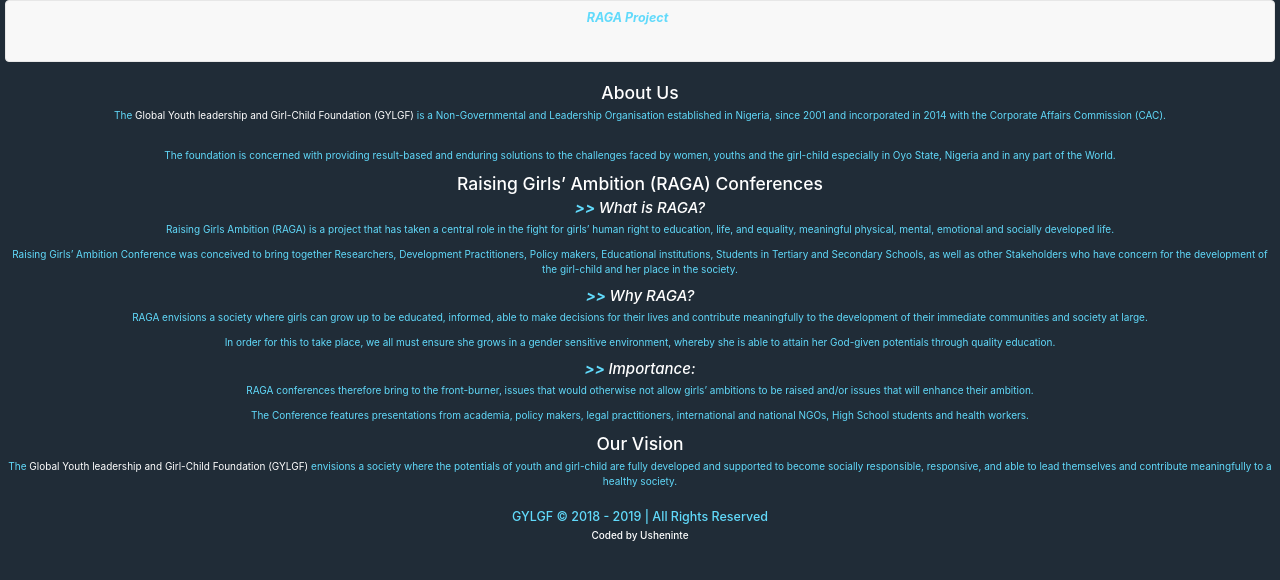
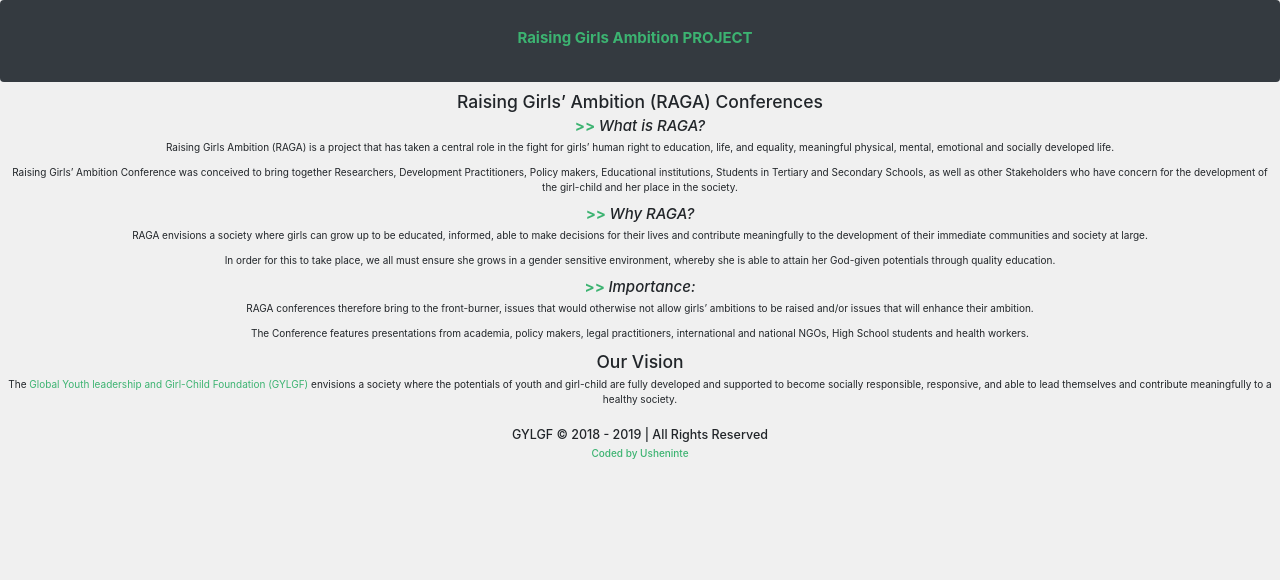
Before and after one commit to nullthefirst/raga-project, a React (Create React App) app: page / in a window 1280 px wide. Shown: the top 580 px of the page. Built offline with nearby package versions, Linux system fonts and the light colour scheme.

Commit message:
altered design

```diff
--- a/src/components/AppMenu.js
+++ b/src/components/AppMenu.js
@@ -1,6 +1,5 @@
 import React, { Component } from 'react';
 import { BrowserRouter as Router, Route, Link } from 'react-router-dom';
-import { Navbar } from 'react-bootstrap';
 
 import './Main.css';
 
@@ -9,20 +8,16 @@
 export default class AppMenu extends Component {
   render() {
     return (
+
       <Router>
-        <div>
-          <Navbar collapseOnSelect>
-            <Navbar.Header>
-              <Navbar.Brand>
-                <Link to="/">
-                  <span className="note">RAGA Project</span>
-                </Link>
-              </Navbar.Brand>
-            </Navbar.Header>
-          </Navbar>
-
+        <nav>
+          <nav class="navbar fixed-top navbar-dark bg-dark bg-light">
+            <span class="navbar-brand mb-0 h1">
+              <Link to="/"><h4 className="note">Raising Girls Ambition PROJECT</h4></Link>
+            </span>
+          </nav>
           <Route exact path="/" component={RAGA} />
-        </div>
+        </nav>
       </Router>
     );
   }
--- a/src/components/Main.css
+++ b/src/components/Main.css
@@ -5,22 +5,13 @@
 body {
   margin: 0 0.5em 0 0.5em;
   text-align: center;
-  background-color: #202c37;
+  background-color: #f0f0f0;
 }
 
-h3, h4 {
-  color: #fff;
-}
-
-a:link, a:active, a:visited {
-  color: #fff;
-}
-
-.note, p, h5 {
-  color: #61dafb;
+a:link, a:active, a:visited, .note {
+  color: #3cb371;
 }
 
 .note {
   font-weight: bold;
-  font-style: italic;
 }
```
